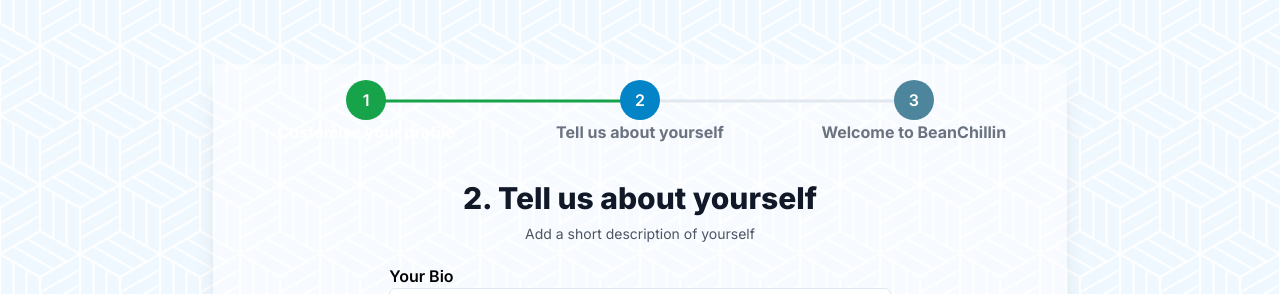
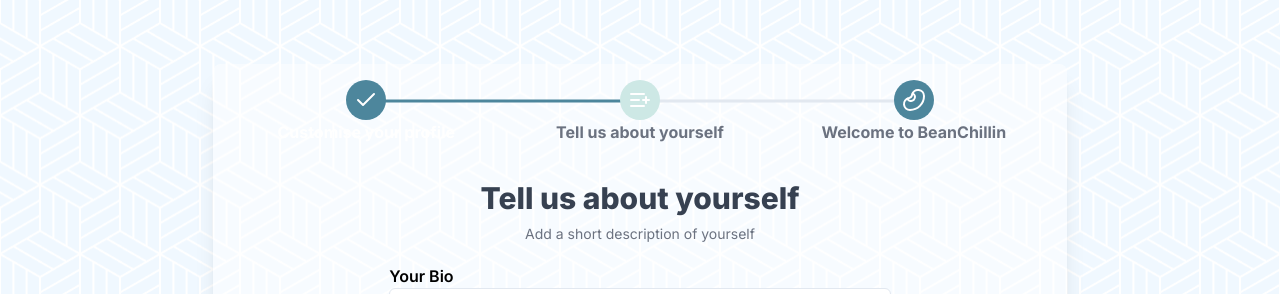
Before and after one commit to yong-zhuo/BeanChillin, a Next.js app: page /onboard in a window 1280 px wide. Both pictures are taken after typing "Sample", "Sample" into the empty fields and a click on the button "Next". Shown: the top 294 px of the page. Built offline with nearby package versions, Linux system fonts and the light colour scheme; no server answers.

Commit message:
Modified stepper

```diff
--- a/components/common-ui/form/Header.tsx
+++ b/components/common-ui/form/Header.tsx
@@ -24,10 +24,10 @@ export default function Header(props: HeaderProps) {
           className="flex justify-center p-10"
         />}
       </div>
-      <h2 className="text-center text-3xl font-extrabold text-gray-900">
+      <h2 className="text-center text-3xl font-extrabold text-gray-700">
         {props.heading}
       </h2>
-      <p className="mt-2 text-center text-sm text-gray-600">
+      <p className="mt-2 text-center text-sm text-gray-500">
         {props.paragraph}{" "}
         {props.linkUrl && props.linkName && (
           <Link
--- a/components/onboarding/BioForm.tsx
+++ b/components/onboarding/BioForm.tsx
@@ -16,7 +16,7 @@ const BioForm = (props: BioProps) => {
   return (
     <>
       <Header
-        heading="2. Tell us about yourself"
+        heading="Tell us about yourself"
         paragraph="Add a short description of yourself"
       />
       <div className="flex justify-between">
--- a/components/onboarding/ProfileForm.tsx
+++ b/components/onboarding/ProfileForm.tsx
@@ -25,7 +25,7 @@ const ProfileForm = (props: ProfileProps) => {
     <>
       <Header
         heading="Customise your profile"
-        paragraph="Enter your registered email address to reset your password"
+        paragraph="Set your name and profile picture to be displayed"
       />
       <div className="flex justify-center ">
         <input
--- a/components/onboarding/Stepper.tsx
+++ b/components/onboarding/Stepper.tsx
@@ -1,28 +1,29 @@
-"use client";
-import React, { useState } from "react";
-import { Check } from "lucide-react";
+
+import { Check, UserRound, ListPlus, Bean } from "lucide-react";
+
+
 const Stepper = (props: { step: number }) => {
   const index = props.step;
-  const steps = [
-    "Customise your profile",
-    "Tell us about yourself",
-    "Welcome to BeanChillin",
+
+  const steps =  [
+    {label:"Customise your profile", icon: <UserRound height={24}/>},
+    {label:"Tell us about yourself", icon: <ListPlus height={24}/>},
+    {label:"Welcome to BeanChillin", icon: <Bean height={24}/>},
   ];
-  const [currentStep, setCurrentStep] = useState(1);
-  const [complete, setComplete] = useState(false);
+
   return (
     <div className="flex justify-between">
       {steps?.map((step, i) => (
         <div
           key={i}
           className={`step-item ${index === i + 1 && "active"} ${
-            (i + 1 < index || complete) && "complete"
+            (i + 1 < index ) && "complete"
           } `}
         >
           <div className="step">
-            {i + 1 < currentStep || complete ? <Check size={24} /> : i + 1}
+            {(i + 1 < index ) ? <Check height={24} /> : step.icon }
           </div>
-          <p className="font-bold text-gray-500">{step}</p>
+          <p className="font-bold text-gray-500">{step.label}</p>
         </div>
       ))}
     </div>
--- a/styles/globals.css
+++ b/styles/globals.css
@@ -89,11 +89,11 @@
     }
 
     .active .step {
-      @apply bg-sky-600;
+      @apply bg-[#CDE8E5];
     }
 
     .complete .step {
-      @apply bg-green-600;
+      @apply bg-pri;
     }
 
     .complete p {
@@ -102,6 +102,6 @@
 
     .complete:not(:first-child):before,
     .active:not(:first-child):before {
-      @apply bg-green-600;
+      @apply bg-pri;
     }
   }
```
